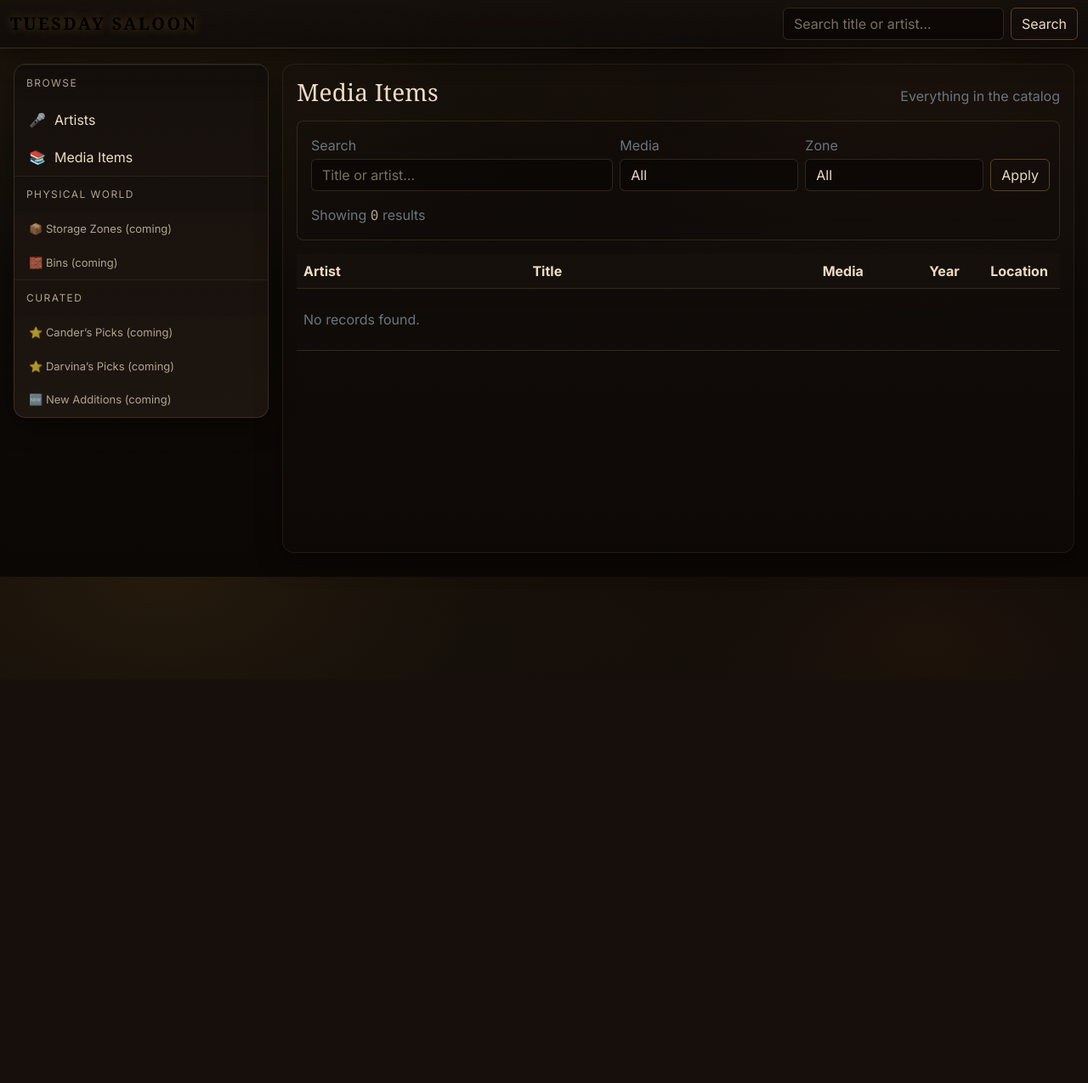
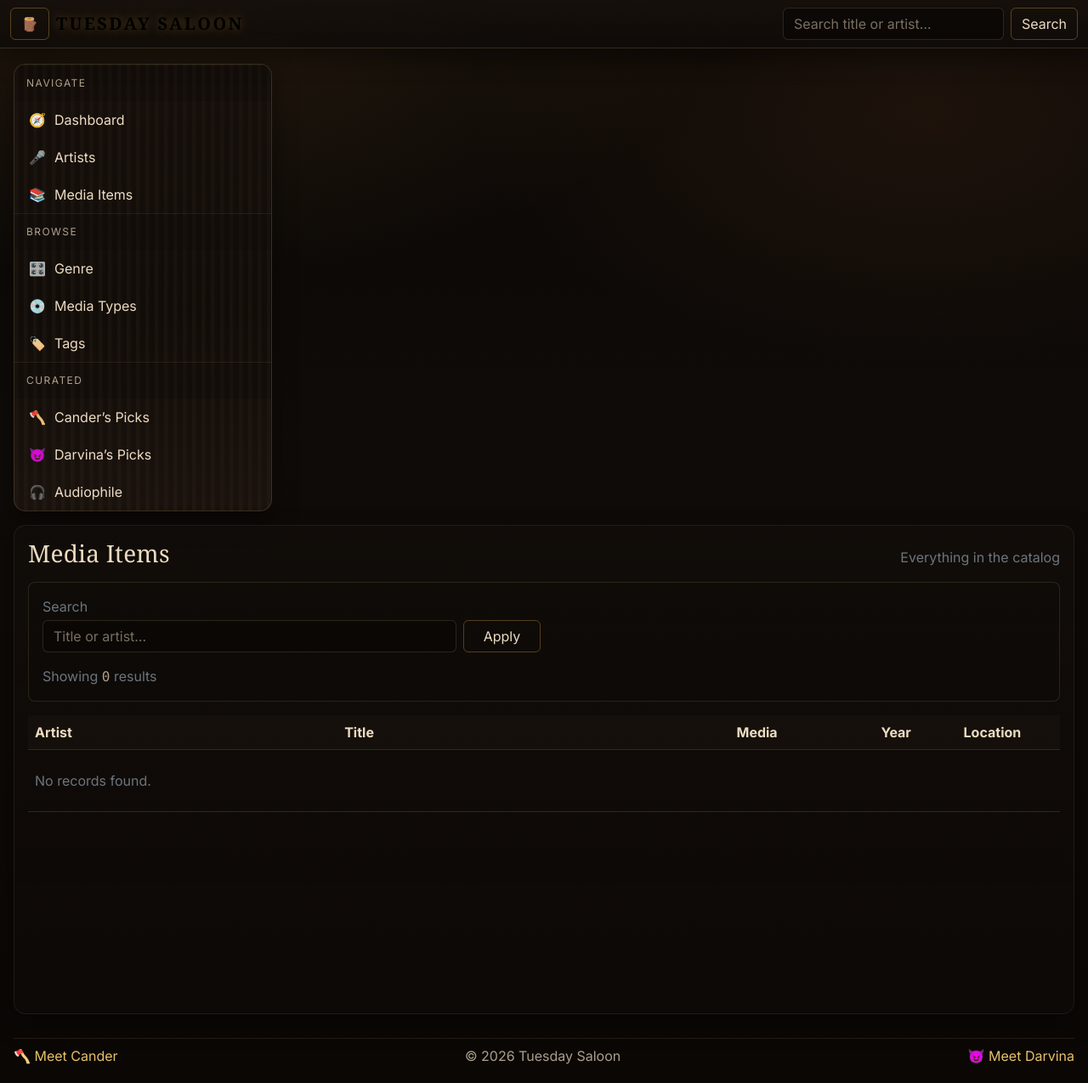
Before and after one commit to ggrg7c5wzp-ux/media-management-system, a Django app: page /catalog/ in a window 1280 px wide. Shown: the whole page at 85% size. Before the commit the page ends 718 px from the top, so only its background shows below. Run offline with Django 5.2, Linux system fonts and the light colour scheme; data that the repository does not hold is empty; parts of the project's set-up code (start-up, migrations or seed data) failed here and were passed over; some web fonts are replaced.

Commit message:
Dashboard Changes

```diff
--- a/src/catalog/templates/catalog/base.html
+++ b/src/catalog/templates/catalog/base.html
@@ -57,12 +57,24 @@
         padding: 18px 16px 28px;
       }
 
+      /* Sidebar + wood grain */
       .ts-sidebar {
-        background: linear-gradient(180deg, var(--ts-panel) 0%, var(--ts-panel-2) 100%);
         border: 1px solid var(--ts-border);
         box-shadow: var(--ts-shadow);
         border-radius: 14px;
         overflow: hidden;
+
+        /* "wood grain" without assets */
+        background:
+          linear-gradient(180deg, rgba(0,0,0,0.18), rgba(0,0,0,0.06)),
+          repeating-linear-gradient(
+            90deg,
+            rgba(255,216,158,0.03) 0px,
+            rgba(255,216,158,0.03) 3px,
+            rgba(0,0,0,0.00) 6px,
+            rgba(0,0,0,0.00) 11px
+          ),
+          linear-gradient(180deg, #1a120d 0%, #140e0a 55%, #1b130e 100%);
       }
 
       .ts-sidebar .section-title{
@@ -72,7 +84,7 @@
         text-transform: uppercase;
         color: var(--ts-muted);
         border-top: 1px solid rgba(255,216,158,0.08);
-        background: rgba(0,0,0,0.08);
+        background: rgba(0,0,0,0.10);
       }
 
       .ts-nav a{
@@ -105,7 +117,14 @@
         min-height: 72vh;
       }
 
-      /* Tables (kept from your theme) */
+      /* Desktop collapse */
+      .ts-sidebar-col { flex: 0 0 320px; max-width: 320px; }
+      .ts-main-col { flex: 1 1 auto; max-width: 100%; }
+
+      body.sidebar-collapsed .ts-sidebar-col { display: none !important; }
+      body.sidebar-collapsed .ts-main-col { flex: 0 0 100% !important; max-width: 100% !important; }
+
+      /* Tables */
       .table {
         --bs-table-bg: transparent;
         --bs-table-color: var(--ts-text);
@@ -121,7 +140,7 @@
       }
       .table-hover tbody tr:hover { background: rgba(215,164,74,0.06); }
 
-      .form-control {
+      .form-control, .form-select {
         background: rgba(10,7,5,0.65);
         border: 1px solid var(--ts-border);
         color: var(--ts-text);
@@ -140,6 +159,15 @@
 
       .mono { font-family: ui-monospace, SFMono-Regular, Menlo, Monaco, Consolas, "Liberation Mono", monospace; color: var(--ts-muted); }
       .truncate { max-width: 520px; white-space: nowrap; overflow: hidden; text-overflow: ellipsis; }
+
+      /* Footer */
+      .ts-footer{
+        max-width: 1500px;
+        margin: 0 auto;
+        padding: 0 16px 20px;
+        color: var(--ts-muted);
+      }
+      .ts-footer a { color: var(--ts-link); }
     </style>
   </head>
 
@@ -153,6 +181,11 @@
                   data-bs-toggle="offcanvas" data-bs-target="#tsSidebar"
                   aria-controls="tsSidebar">
             ☰
+          </button>
+
+          <!-- desktop: collapse sidebar -->
+          <button id="tsSidebarToggle" class="btn btn-outline-secondary d-none d-lg-inline" type="button" title="Toggle sidebar">
+            🪵
           </button>
 
           <a class="navbar-brand ts-brand fw-semibold text-uppercase"
@@ -169,25 +202,27 @@
     <div class="ts-shell">
       <div class="row g-3">
         <!-- Sidebar desktop -->
-        <aside class="col-lg-3 d-none d-lg-block">
+        <aside class="col-lg-3 d-none d-lg-block ts-sidebar-col">
           <div class="ts-sidebar">
+            <div class="section-title">Navigate</div>
+            <nav class="ts-nav">
+              <a href="{% url 'catalog_public:dashboard' %}">🧭 <span>Dashboard</span></a>
+              <a href="{% url 'catalog_public:artist_list' %}">🎤 <span>Artists</span></a>
+              <a href="{% url 'catalog_public:catalog_list' %}">📚 <span>Media Items</span></a>
+            </nav>
+
             <div class="section-title">Browse</div>
             <nav class="ts-nav">
-              <a href="{% url 'catalog_public:artist_list' %}">🎤 <span>Artists</span></a>
-              <a href="{% url 'catalog_public:dashboard' %}">📚 <span>Media Items</span></a>
-            </nav>
-
-            <div class="section-title">Physical World</div>
-            <nav class="ts-nav">
-              <a href="#" class="muted">📦 Storage Zones (coming)</a>
-              <a href="#" class="muted">🧱 Bins (coming)</a>
+              <a href="{% url 'catalog_public:genre_list' %}">🎛️ <span>Genre</span></a>
+              <a href="{% url 'catalog_public:media_type_list' %}">💿 <span>Media Types</span></a>
+              <a href="{% url 'catalog_public:tag_list' %}">🏷️ <span>Tags</span></a>
             </nav>
 
             <div class="section-title">Curated</div>
             <nav class="ts-nav">
-              <a href="#" class="muted">⭐ Cander’s Picks (coming)</a>
-              <a href="#" class="muted">⭐ Darvina’s Picks (coming)</a>
-              <a href="#" class="muted">🆕 New Additions (coming)</a>
+              <a href="{% url 'catalog_public:curated_cander' %}">🪓 <span>Cander’s Picks</span></a>
+              <a href="{% url 'catalog_public:curated_darvina' %}">😈 <span>Darvina’s Picks</span></a>
+              <a href="{% url 'catalog_public:curated_audiophile' %}">🎧 <span>Audiophile</span></a>
             </nav>
           </div>
         </aside>
@@ -200,30 +235,32 @@
           </div>
           <div class="offcanvas-body">
             <div class="ts-sidebar">
+              <div class="section-title">Navigate</div>
+              <nav class="ts-nav">
+                <a href="{% url 'catalog_public:dashboard' %}">🧭 <span>Dashboard</span></a>
+                <a href="{% url 'catalog_public:artist_list' %}">🎤 <span>Artists</span></a>
+                <a href="{% url 'catalog_public:catalog_list' %}">📚 <span>Media Items</span></a>
+              </nav>
+
               <div class="section-title">Browse</div>
               <nav class="ts-nav">
-                <a href="{% url 'catalog_public:dashboard' %}">📚 <span>Media Items</span></a>
-                <a href="{% url 'catalog_public:artist_list' %}">🎤 <span>Artists</span></a>
-              </nav>
-
-              <div class="section-title">Physical World</div>
-              <nav class="ts-nav">
-                <a href="#" class="muted">📦 Storage Zones (coming)</a>
-                <a href="#" class="muted">🧱 Bins (coming)</a>
+                <a href="{% url 'catalog_public:genre_list' %}">🎛️ <span>Genre</span></a>
+                <a href="{% url 'catalog_public:media_type_list' %}">💿 <span>Media Types</span></a>
+                <a href="{% url 'catalog_public:tag_list' %}">🏷️ <span>Tags</span></a>
               </nav>
 
               <div class="section-title">Curated</div>
               <nav class="ts-nav">
-                <a href="#" class="muted">⭐ Mike’s Picks (coming)</a>
-                <a href="#" class="muted">🆕 New Additions (coming)</a>
-                <a href="#" class="muted">🏷️ Tags (coming)</a>
+                <a href="{% url 'catalog_public:curated_cander' %}">🪓 <span>Cander’s Picks</span></a>
+                <a href="{% url 'catalog_public:curated_darvina' %}">😈 <span>Darvina’s Picks</span></a>
+                <a href="{% url 'catalog_public:curated_audiophile' %}">🎧 <span>Audiophile</span></a>
               </nav>
             </div>
           </div>
         </div>
 
         <!-- Main content -->
-        <section class="col-lg-9">
+        <section class="col-lg-9 ts-main-col">
           <div class="ts-content">
             {% block content %}{% endblock %}
           </div>
@@ -231,19 +268,45 @@
       </div>
     </div>
 
+    <footer class="ts-footer">
+      <div class="d-flex justify-content-between align-items-center flex-wrap gap-2 pt-2"
+           style="border-top:1px solid rgba(255,216,158,0.10);">
+        <div>
+          <a href="https://www.linkedin.com/search/results/all/?keywords=Michael%20Rapino%20CISM%20CDPSE" target="_blank" rel="noopener">🪓 Meet Cander</a>
+        </div>
+
+        <div class="text-center flex-grow-1">
+          © {% now "Y" %} Tuesday Saloon
+        </div>
+
+        <div>
+          <a href="https://www.linkedin.com/search/results/all/?keywords=Julie%20Rapino%20M.%20Ed.%20LBS" target="_blank" rel="noopener">😈 Meet Darvina</a>
+        </div>
+      </div>
+    </footer>
+
+    <!-- Bootstrap JS (CDN) -->
     <script src="https://cdn.jsdelivr.net/npm/bootstrap@5.3.3/dist/js/bootstrap.bundle.min.js"></script>
+    <script>
+      // Desktop sidebar collapse, persisted
+      (function(){
+        const key = "ts_sidebar_collapsed_v1";
+        const apply = (collapsed) => {
+          document.body.classList.toggle("sidebar-collapsed", collapsed);
+        };
+        try {
+          const saved = localStorage.getItem(key);
+          if (saved === "1") apply(true);
+        } catch (e) {}
 
-    <script>
-      // Mark active link (simple client-side helper)
-      (function(){
-        const path = window.location.pathname;
-        document.querySelectorAll(".ts-nav a[href]").forEach(a => {
-          const href = a.getAttribute("href");
-          if (!href || href === "#") return;
-          if (path === href || (href.length > 1 && path.startsWith(href))) {
-            a.classList.add("active");
-          }
-        });
+        const btn = document.getElementById("tsSidebarToggle");
+        if (btn){
+          btn.addEventListener("click", () => {
+            const collapsed = !document.body.classList.contains("sidebar-collapsed");
+            apply(collapsed);
+            try { localStorage.setItem(key, collapsed ? "1" : "0"); } catch (e) {}
+          });
+        }
       })();
     </script>
   </body>
--- a/src/catalog/templates/catalog/catalog_list.html
+++ b/src/catalog/templates/catalog/catalog_list.html
@@ -5,8 +5,7 @@
 <form class="d-flex" method="get" action="{% url 'catalog_public:catalog_list' %}">
   <input class="form-control me-2" name="q" value="{{ q }}" placeholder="Search title or artist…">
   {% if media %}<input type="hidden" name="media" value="{{ media }}">{% endif %}
-  {% if zone %}<input type="hidden" name="zone" value="{{ zone }}">{% endif %}
-  <button class="btn btn-outline-secondary" type="submit">Search</button>
+    <button class="btn btn-outline-secondary" type="submit">Search</button>
 </form>
 {% endblock %}
 
@@ -29,6 +28,26 @@
       </div>
     </div>
   </div>
+
+{% if active_bucket %}
+  <div class="p-3 rounded-3 mb-3"
+       style="border:1px solid rgba(255,216,158,.12); background:rgba(0,0,0,.08);">
+    <div class="d-flex align-items-baseline justify-content-between gap-2 flex-wrap">
+      <div class="ts-brand" style="font-size:18px;">🎛️ {{ active_bucket.name }}</div>
+      <div class="text-secondary">Genre</div>
+    </div>
+  </div>
+{% endif %}
+
+{% if active_media_type %}
+  <div class="p-3 rounded-3 mb-3"
+       style="border:1px solid rgba(255,216,158,.12); background:rgba(0,0,0,.08);">
+    <div class="d-flex align-items-baseline justify-content-between gap-2 flex-wrap">
+      <div class="ts-brand" style="font-size:18px;">💿 {{ active_media_type.name }}</div>
+      <div class="text-secondary">Media Type</div>
+    </div>
+  </div>
+{% endif %}
 {% endif %}
 
 
@@ -36,7 +55,7 @@
 <div class="d-flex align-items-baseline justify-content-between gap-3 flex-wrap">
   <h1 class="h3 m-0">Media Items</h1>
   <div class="text-secondary">
-    {% if q or media or zone %}
+    {% if q or media %}
       Filtered results
     {% else %}
       Everything in the catalog
@@ -53,39 +72,13 @@
       <input class="form-control" name="q" value="{{ q }}" placeholder="Title or artist…">
     </div>
 
-    <div class="col-12 col-md-6 col-lg-3">
-      <label class="form-label text-secondary mb-1">Media</label>
-      <select class="form-select" name="media"
-              style="background:rgba(10,7,5,0.65); border:1px solid rgba(255,216,158,.14); color:rgba(255,238,209,.92);">
-        <option value="">All</option>
-        {% for mt in media_types %}
-          <option value="{{ mt.id }}" {% if media|stringformat:"s" == mt.id|stringformat:"s" %}selected{% endif %}>
-            {{ mt.name }}
-          </option>
-        {% endfor %}
-      </select>
-    </div>
-
-    <div class="col-12 col-md-6 col-lg-3">
-      <label class="form-label text-secondary mb-1">Zone</label>
-      <select class="form-select" name="zone"
-              style="background:rgba(10,7,5,0.65); border:1px solid rgba(255,216,158,.14); color:rgba(255,238,209,.92);">
-        <option value="">All</option>
-        {% for z in zones %}
-          <option value="{{ z.id }}" {% if zone|stringformat:"s" == z.id|stringformat:"s" %}selected{% endif %}>
-            {{ z.code }} — {{ z.name }}
-          </option>
-        {% endfor %}
-      </select>
-    </div>
-
     <div class="col-12 col-lg-1 d-grid">
       <button class="btn btn-outline-secondary" type="submit">Apply</button>
     </div>
 
     <div class="col-12">
       <div class="d-flex gap-2 flex-wrap mt-2">
-        {% if q or media or zone %}
+        {% if q or media %}
           <a class="btn btn-sm btn-outline-secondary" href="{% url 'catalog_public:catalog_list' %}">Clear</a>
         {% endif %}
         <span class="text-secondary">
--- a/src/catalog/urls.py
+++ b/src/catalog/urls.py
@@ -8,6 +8,11 @@ from .views import (
     MediaItemDetailView,
     TagListView,
     TagDetailView,
+    GenreListView,
+    GenreDetailView,
+    MediaTypeListView,
+    MediaTypeDetailView,
+    CuratedView,
 )
 
 app_name = "catalog_public"
@@ -16,14 +21,27 @@ urlpatterns = [
     # Root -> Catalog (fixes onrender root 500)
     path("", RedirectView.as_view(url="/catalog/", permanent=False), name="root"),
 
-    # Public views
+    # Core public views
+    path("dashboard/", DashboardView.as_view(), name="dashboard"),
     path("catalog/", CatalogListView.as_view(), name="catalog_list"),
+
     path("artists/", ArtistListView.as_view(), name="artist_list"),
     path("artists/<int:pk>/", ArtistDetailView.as_view(), name="artist_detail"),
+
     path("items/<int:pk>/", MediaItemDetailView.as_view(), name="item_detail"),
 
-    # Optional: keep a dashboard if you want it
-    path("dashboard/", DashboardView.as_view(), name="dashboard"),
+    # Browse
+    path("genres/", GenreListView.as_view(), name="genre_list"),
+    path("genres/<int:pk>/", GenreDetailView.as_view(), name="genre_detail"),
+
+    path("media-types/", MediaTypeListView.as_view(), name="media_type_list"),
+    path("media-types/<int:pk>/", MediaTypeDetailView.as_view(), name="media_type_detail"),
+
     path("tags/", TagListView.as_view(), name="tag_list"),
     path("tags/<int:pk>/", TagDetailView.as_view(), name="tag_detail"),
+
+    # Curated
+    path("curated/cander/", CuratedView.as_view(), {"key": "cander"}, name="curated_cander"),
+    path("curated/darvina/", CuratedView.as_view(), {"key": "darvina"}, name="curated_darvina"),
+    path("curated/audiophile/", CuratedView.as_view(), {"key": "audiophile"}, name="curated_audiophile"),
 ]
--- a/src/catalog/views.py
+++ b/src/catalog/views.py
@@ -10,7 +10,7 @@ from django.utils.text import slugify
 from django.db.models import Q, Count, Prefetch
 from django.views.generic import ListView, DetailView, TemplateView
 
-from .models import Artist, MediaItem, StorageZone, MediaType, Tag
+from .models import Artist, MediaItem, StorageZone, MediaType, SortBucket, Tag
 
 
 # -----------------------------------------------------------------------------
@@ -32,43 +32,31 @@ class DashboardView(TemplateView):
 
     def get_context_data(self, **kwargs):
         ctx = super().get_context_data(**kwargs)
-        from django.utils.text import slugify
-
-        curated_names = ["Mike's Picks", "New Additions", "Frequently Played"]
-        curated = []
-        for name in curated_names:
-            slug = slugify(name)
-            t = Tag.objects.filter(scope=Tag.Scope.MEDIA_ITEM, slug=slug).first()
-            curated.append({"name": name, "tag": t})
-
-        ctx["curated_tags"] = curated
 
         ctx["counts"] = {
             "artists": Artist.objects.count(),
             "items": MediaItem.objects.count(),
-            "zones": StorageZone.objects.count(),
         }
 
-        zones = list(StorageZone.objects.all().order_by("code"))
-
-        items = (
-            MediaItem.objects
-            .select_related("media_type", "media_type__default_zone", "zone_override")
-            .only("id", "media_type_id", "zone_override_id")
+        # Genre (Sort Buckets)
+        ctx["buckets"] = (
+            SortBucket.objects.filter(is_active=True)
+            .annotate(item_count=Count("media_items", distinct=True))
+            .order_by("sort_order", "name")
         )
 
-        counter = Counter()
-        for it in items:
-            z = it.effective_zone
-            if z:
-                counter[z.code] += 1
+        # Media Types
+        ctx["media_types"] = (
+            MediaType.objects.all()
+            .annotate(item_count=Count("media_items", distinct=True))
+            .order_by("name")
+        )
 
-        ctx["zones"] = [
-            {"code": z.code, "name": z.name, "item_count": counter.get(z.code, 0)}
-            for z in zones
-        ]
         return ctx
 
+
+# -----------------------------------------------------------------------------
+# Catalog list (Records table)
 
 # -----------------------------------------------------------------------------
 # Catalog list (Records table)
@@ -244,6 +232,144 @@ class ArtistDetailView(DetailView):
         return ctx
 
 
+
+
+# -----------------------------------------------------------------------------
+# Genre (Sort Buckets) and Media Types
+# -----------------------------------------------------------------------------
+
+class GenreListView(TemplateView):
+    template_name = "catalog/genre_list.html"
+
+    def get_context_data(self, **kwargs):
+        ctx = super().get_context_data(**kwargs)
+        ctx["buckets"] = (
+            SortBucket.objects.filter(is_active=True)
+            .annotate(item_count=Count("media_items", distinct=True))
+            .order_by("sort_order", "name")
+        )
+        return ctx
+
+
+class GenreDetailView(CatalogListView):
+    """Reuse the catalog table UI scoped to a SortBucket."""
+
+    def dispatch(self, request, *args, **kwargs):
+        self.bucket = SortBucket.objects.get(pk=kwargs["pk"])
+        return super().dispatch(request, *args, **kwargs)
+
+    def get_queryset(self):
+        qs = super().get_queryset()
+        return qs.filter(bucket=self.bucket)
+
+    def get_context_data(self, **kwargs):
+        ctx = super().get_context_data(**kwargs)
+        ctx["active_bucket"] = self.bucket
+        return ctx
+
+
+class MediaTypeListView(TemplateView):
+    template_name = "catalog/media_type_list.html"
+
+    def get_context_data(self, **kwargs):
+        ctx = super().get_context_data(**kwargs)
+        ctx["media_types"] = (
+            MediaType.objects.all()
+            .annotate(item_count=Count("media_items", distinct=True))
+            .order_by("name")
+        )
+        return ctx
+
+
+class MediaTypeDetailView(CatalogListView):
+    """Reuse the catalog table UI scoped to a MediaType."""
+
+    def dispatch(self, request, *args, **kwargs):
+        self.mt = MediaType.objects.get(pk=kwargs["pk"])
+        return super().dispatch(request, *args, **kwargs)
+
+    def get_queryset(self):
+        qs = super().get_queryset()
+        return qs.filter(media_type=self.mt)
+
+    def get_context_data(self, **kwargs):
+        ctx = super().get_context_data(**kwargs)
+        ctx["active_media_type"] = self.mt
+        # keep filter dropdown aligned
+        ctx["media"] = str(self.mt.id)
+        return ctx
+
+
+# -----------------------------------------------------------------------------
+# Curated
+# -----------------------------------------------------------------------------
+
+class CuratedView(TemplateView):
+    template_name = "catalog/curated.html"
+
+    # url kwarg: key in {"cander","darvina","audiophile"}
+    CANDIDATES = {
+        "cander": {
+            "title": "Cander’s Picks",
+            "artist_slugs": ["canders-picks", "cander-picks", "mikes-picks", "mike-s-picks"],
+            "media_slugs": ["canders-picks", "cander-picks", "mikes-picks", "mike-s-picks"],
+        },
+        "darvina": {
+            "title": "Darvina’s Picks",
+            "artist_slugs": ["darvinas-picks", "darvina-picks", "julies-picks", "julie-s-picks"],
+            "media_slugs": ["darvinas-picks", "darvina-picks", "julies-picks", "julie-s-picks"],
+        },
+        "audiophile": {
+            "title": "Audiophile Curated",
+            "artist_slugs": [],
+            "media_slugs": ["premium", "box", "box-set", "special"],
+        },
+    }
+
+    def _first_tag(self, scope: str, slugs: list[str]) -> Tag | None:
+        for s in slugs:
+            t = Tag.objects.filter(scope=scope, slug=s).first()
+            if t:
+                return t
+        return None
+
+    def get_context_data(self, **kwargs):
+        ctx = super().get_context_data(**kwargs)
+
+        key = kwargs.get("key")
+        spec = self.CANDIDATES.get(key, self.CANDIDATES["cander"])
+
+        ctx["title"] = spec["title"]
+
+        artist_tag = self._first_tag(Tag.Scope.ARTIST, spec["artist_slugs"])
+        media_tag = self._first_tag(Tag.Scope.MEDIA_ITEM, spec["media_slugs"])
+
+        ctx["artist_tag"] = artist_tag
+        ctx["media_tag"] = media_tag
+
+        if artist_tag:
+            ctx["artists"] = (
+                Artist.objects.filter(tags=artist_tag)
+                .annotate(item_count=Count("media_items", distinct=True))
+                .order_by("sort_name", "display_name")
+            )
+        else:
+            ctx["artists"] = Artist.objects.none()
+
+        media_qs = (
+            MediaItem.objects.select_related("artist", "media_type")
+            .order_by("artist__sort_name", "title", "pk")
+        )
+
+        if media_tag:
+            media_qs = media_qs.filter(tags=media_tag).distinct()
+        elif key == "audiophile":
+            # If no tag match, keep empty rather than lying.
+            media_qs = MediaItem.objects.none()
+
+        ctx["items"] = media_qs
+        return ctx
+
 # -----------------------------------------------------------------------------
 # Tags
 # -----------------------------------------------------------------------------
```
Also changed, not shown: src/catalog/templates/catalog/dashboard.html (+70 -49 lines).
